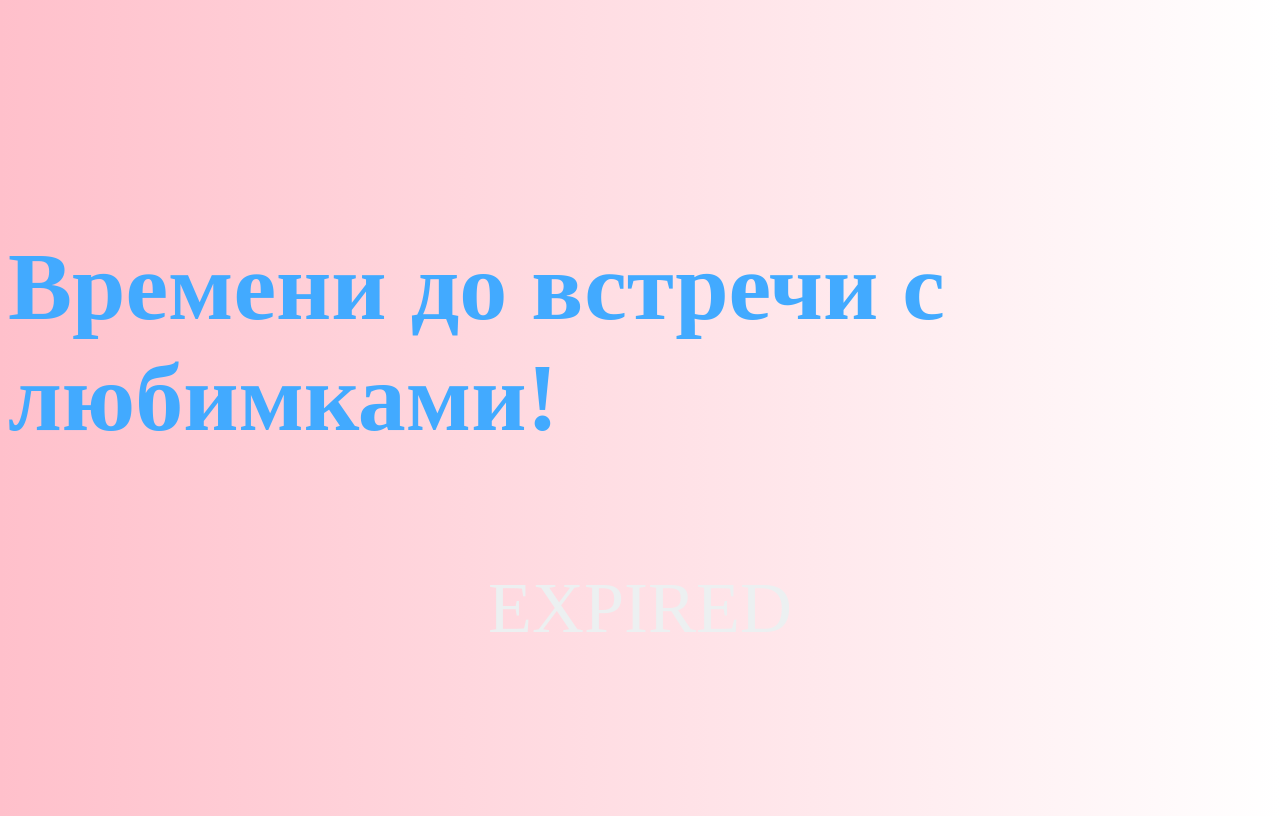
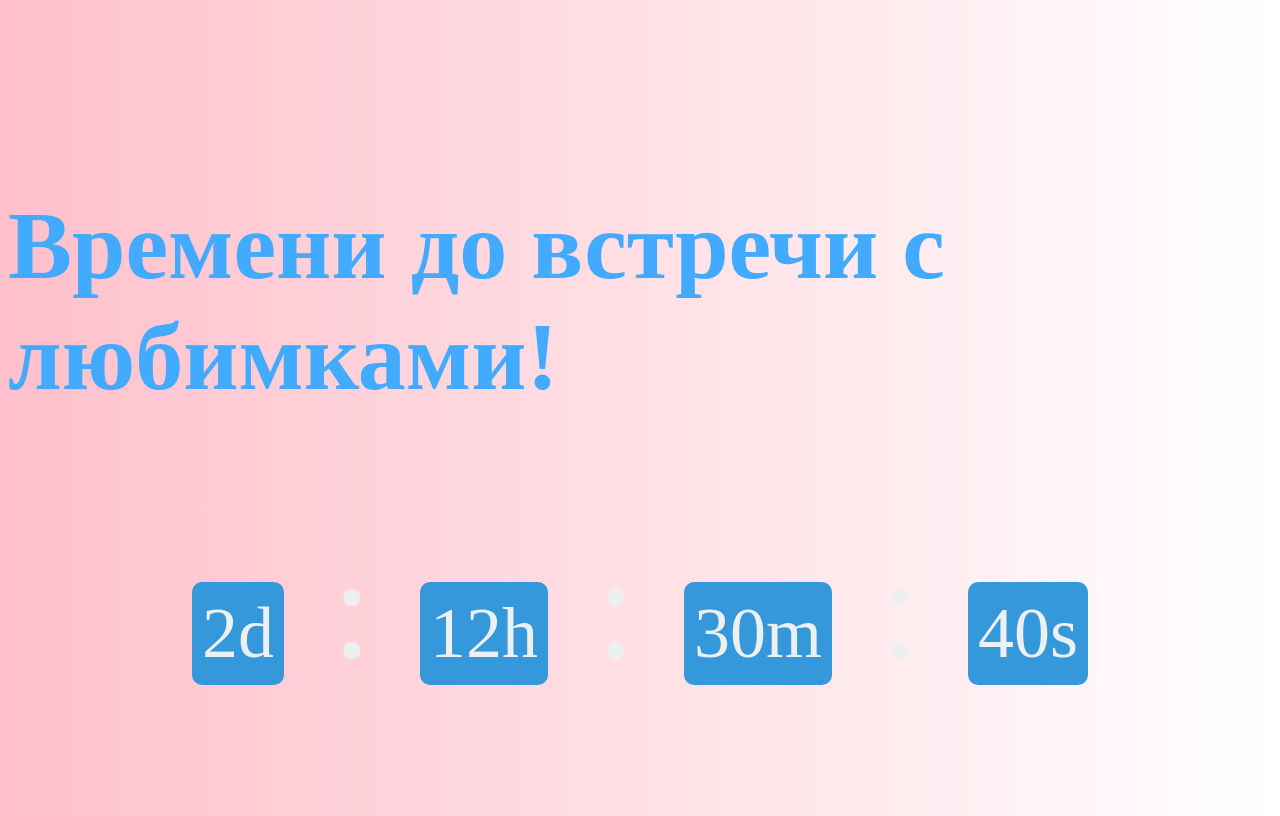
Before and after one commit to zlit14/timer, a plain HTML site: page index.html in a window 1280 px wide. Drawn offline with Linux system fonts and the light colour scheme.

Commit message:
Update index.html

```diff
--- a/index.html
+++ b/index.html
@@ -56,7 +56,7 @@
 
 
  <script>
-  const countdownDate = new Date("April 5, 2023 4:00:00").getTime();
+  const countdownDate = new Date("April 5, 2025 4:00:00").getTime();
 
   const x = setInterval(function() {
 
```
